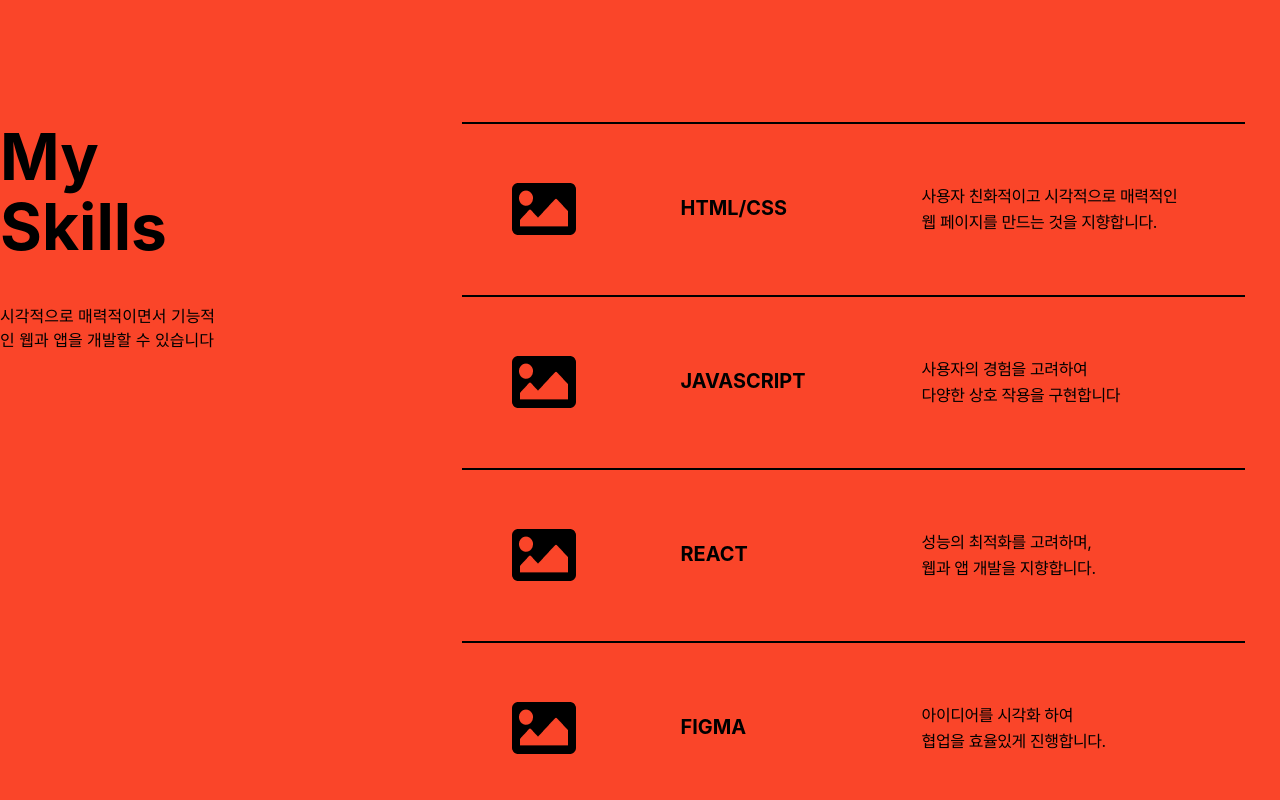
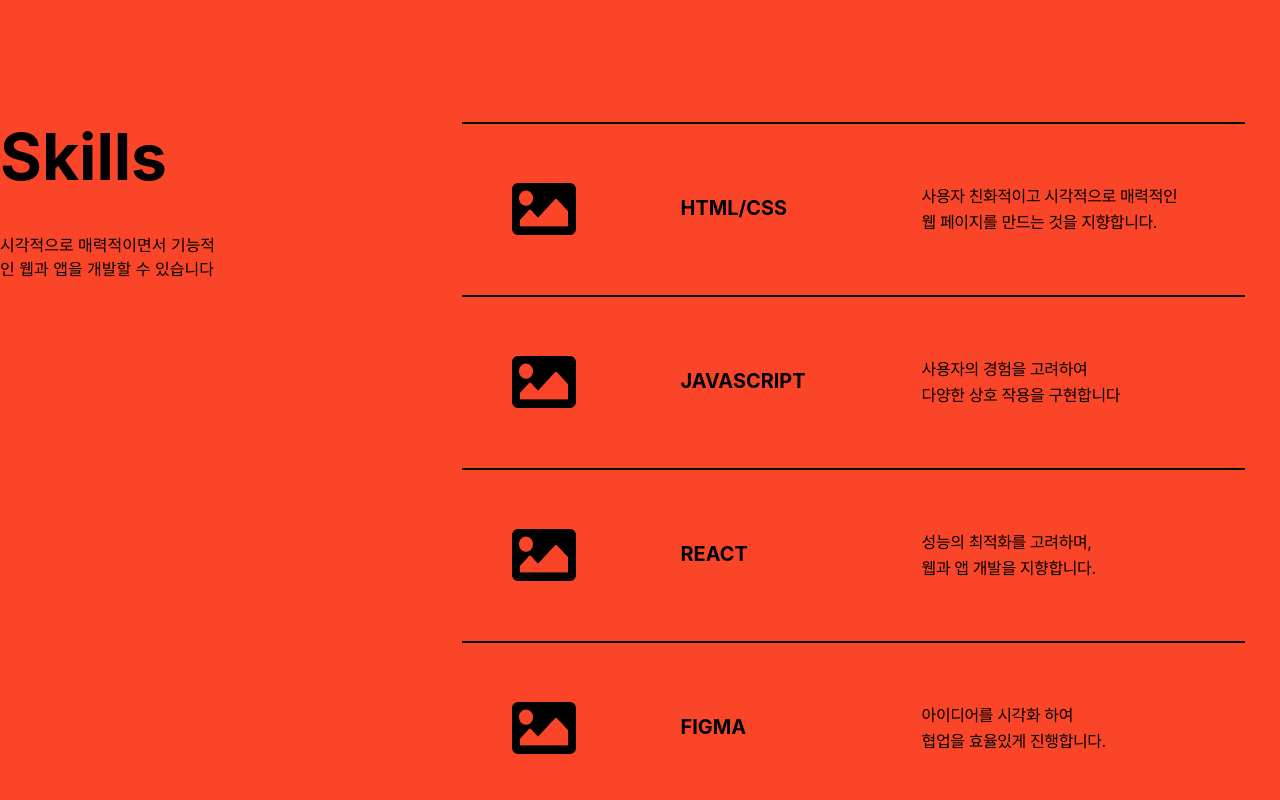
Before and after one commit to parkcheonju/parcheonju_portfolio, a React (Create React App) app: page / in a window 1280 px wide. Shown: the part 1060-1860 px from the top of the page. Built offline with nearby package versions, Linux system fonts and the light colour scheme; a web font is replaced by a local one.

Commit message:
html modify commit

```diff
--- a/src/components/Sections/Section2.js
+++ b/src/components/Sections/Section2.js
@@ -10,8 +10,6 @@
           <Col lg="3" className="Section2_left">
             <div className="Section2_left-title">
               <h2>
-                My
-                <br />
                 Skills
               </h2>
             </div>
--- a/src/components/Sections/Section5.js
+++ b/src/components/Sections/Section5.js
@@ -10,9 +10,7 @@
           <Col lg="4" className="Section5_left">
             <div className="Section5_left-title">
               <h2>
-                My
-                <br />
-                history
+                History
               </h2>
             </div>
             <div className="Section5_left-text">
```
